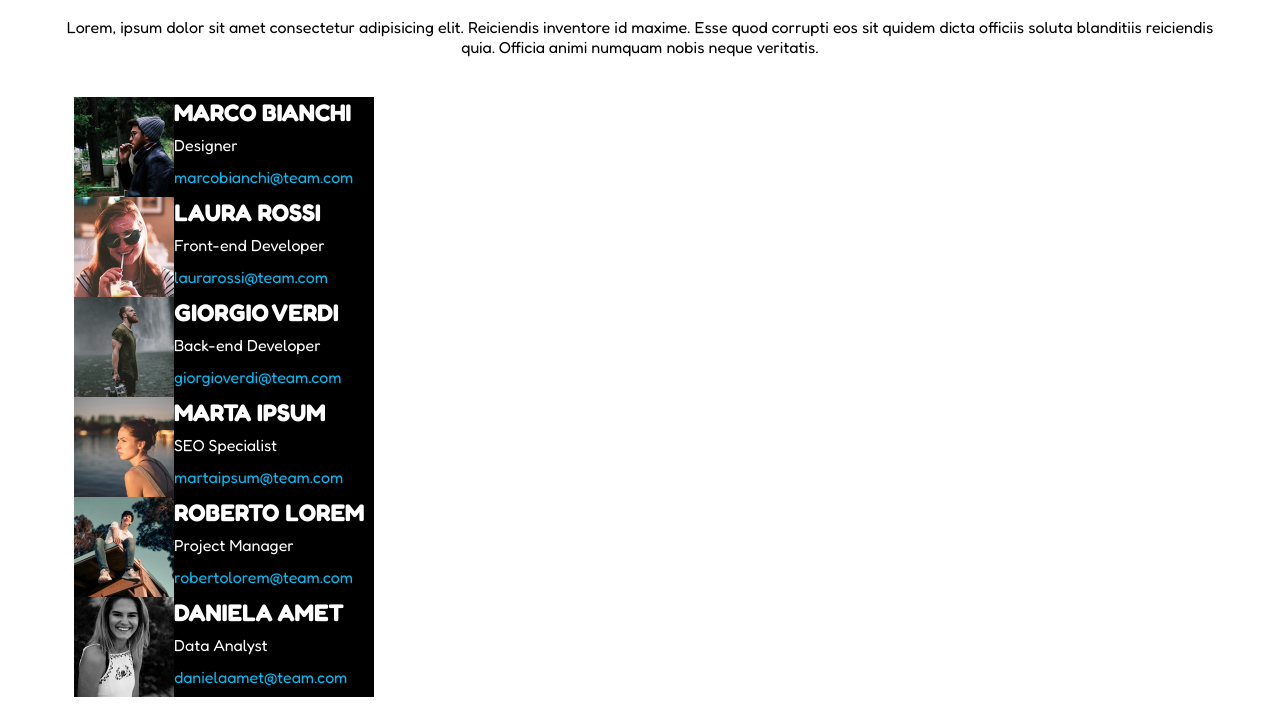
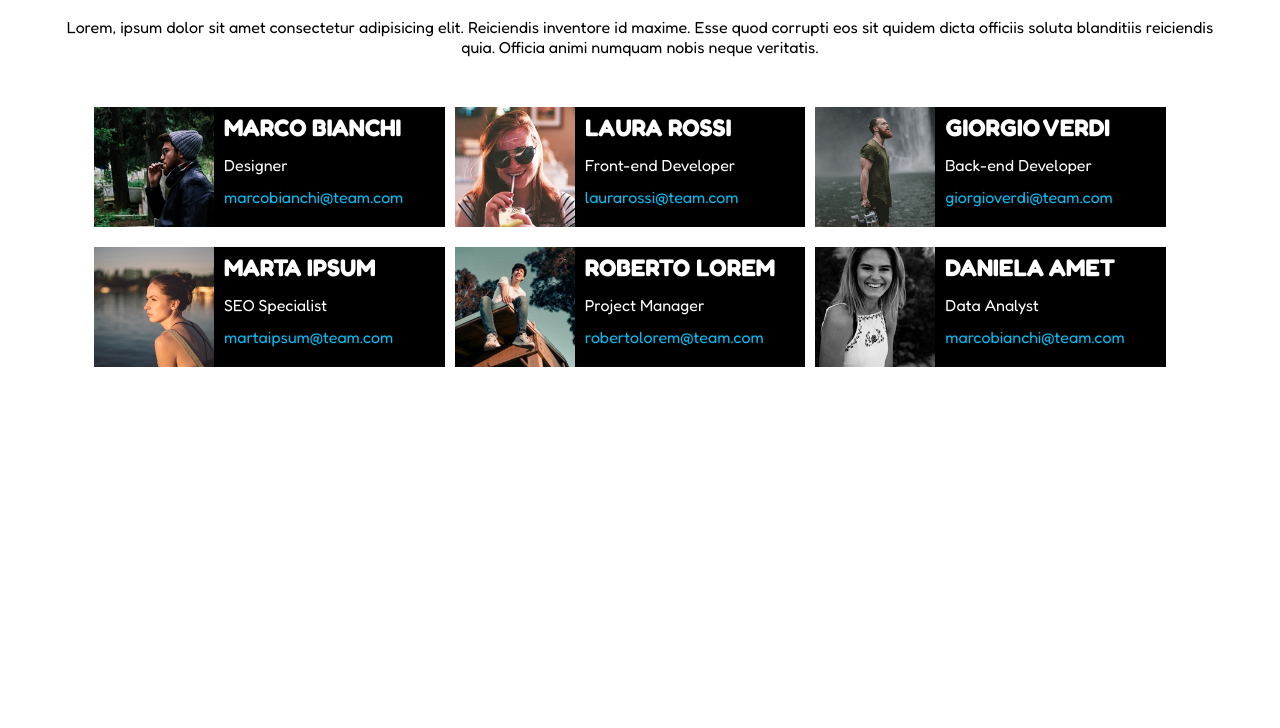
Before and after one commit to raffaele-catalano/html-css-float-cards, a plain HTML site: page index.html in a window 1280 px wide. Shown: the part 72-800 px from the top of the page. Drawn offline with Linux system fonts and the light colour scheme.

Commit message:
[fix] main_issues

```diff
--- a/assets/css/style.css
+++ b/assets/css/style.css
@@ -41,21 +41,23 @@ main {
 }
 
 main .row {
-  display: inline-block;
-  margin: 10px;
+  padding: 20px;
 }
 
 main .col {
-  width: 300px;
   background-color: black;
   color: #00BDF3;
+  width: calc(100% / 3 - 20px);
   float: left;
-  line-height: 2rem;
+  margin-bottom: 20px;
+  margin-left: 10px;
+
 }
 
 main .col img {
   float: left;
-  max-width: 100px;
+  max-width: 120px;
+  margin-right: 10px;
 }
 
 main .col p:first-of-type {
@@ -71,3 +73,8 @@ main .col a:hover {
   text-decoration: underline;
   color: #E53170;
 }
+
+main .row .col .card-text {
+  line-height: 2rem;
+  margin-top: 5px;
+}
--- a/index.html
+++ b/index.html
@@ -26,49 +26,40 @@
       <div class="row clearfix">
         <div class="col">
           <img src="assets/img/male1.png" alt="marco-bianchi" title="Marco Bianchi">
-            <div class="team">
-              <h2>marco bianchi</h2>
-              <p>Designer</p>
-              <p><a href="#">marcobianchi@team.com</a></p>
-            </div>
+          <h2 class="card-text">marco bianchi</h2>
+          <p class="card-text">Designer</p>
+          <a class="card-text" href="#">marcobianchi@team.com</a>
+        </div>
         <div class="col">
           <img src="assets/img/female1.png" alt="laura-rossi" title="Laura Rossi">
-            <div class="team">
-              <h2>laura rossi</h2>
-              <p>Front-end Developer</p>
-              <p><a href="#">laurarossi@team.com</a></p>
-            </div>
+          <h2 class="card-text">laura rossi</h2>
+          <p class="card-text">Front-end Developer</p>
+          <a class="card-text" href="#">laurarossi@team.com</a>
+        </div>
         <div class="col">
           <img src="assets/img/male2.png" alt="giorgio-verdi" title="Giorgio Verdi">
-            <div class="team">
-              <h2>giorgio verdi</h2>
-              <p>Back-end Developer</p>
-              <p><a href="#">giorgioverdi@team.com</a></p>
-            </div>
+          <h2 class="card-text">giorgio verdi</h2>
+          <p class="card-text">Back-end Developer</p>
+          <a class="card-text" href="#">giorgioverdi@team.com</a>
+        </div>
         <div class="col">
           <img src="assets/img/female2.png" alt="marta-ipsum" title="Marta Ipsum">
-            <div class="team">
-              <h2>Marta Ipsum</h2>
-              <p>SEO Specialist</p>
-              <p><a href="#">martaipsum@team.com</a></p>
-            </div>
+          <h2 class="card-text">Marta Ipsum</h2>
+          <p class="card-text">SEO Specialist</p>
+          <a class="card-text" href="#">martaipsum@team.com</a>
+        </div>
         <div class="col">
           <img src="assets/img/male3.png" alt="roberto-lorem" title="Roberto Lorem">
-            <div class="team">
-              <h2>roberto lorem</h2>
-              <p>Project Manager</p>
-              <p><a href="#">robertolorem@team.com</a></p>
-            </div>
+          <h2 class="card-text">roberto lorem</h2>
+          <p class="card-text">Project Manager</p>
+          <a class="card-text" href="#">robertolorem@team.com</a>
+        </div>
         <div class="col">
           <img src="assets/img/female3.png" alt="daniela-amet" title="Daniela Amet">
-            <div class="team">
-              <h2>daniela amet</h2>
-              <p>Data Analyst</p>
-              <p><a href="#">danielaamet@team.com</a></p>
-            </div>
-
+          <h2 class="card-text">daniela amet</h2>
+          <p class="card-text">Data Analyst</p>
+          <a class="card-text" href="#">marcobianchi@team.com</a>
         </div>
-
       </div>
     </main>
 
```
